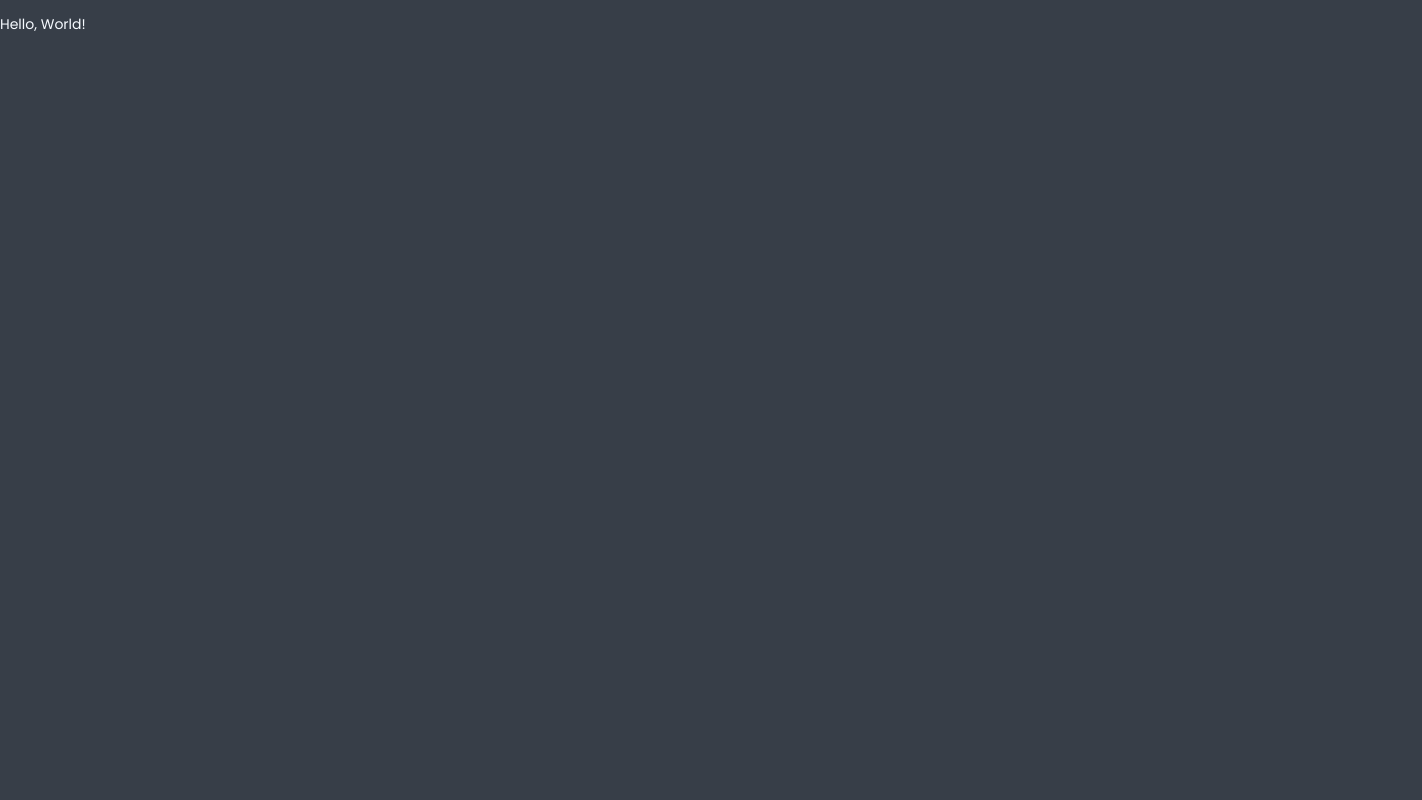
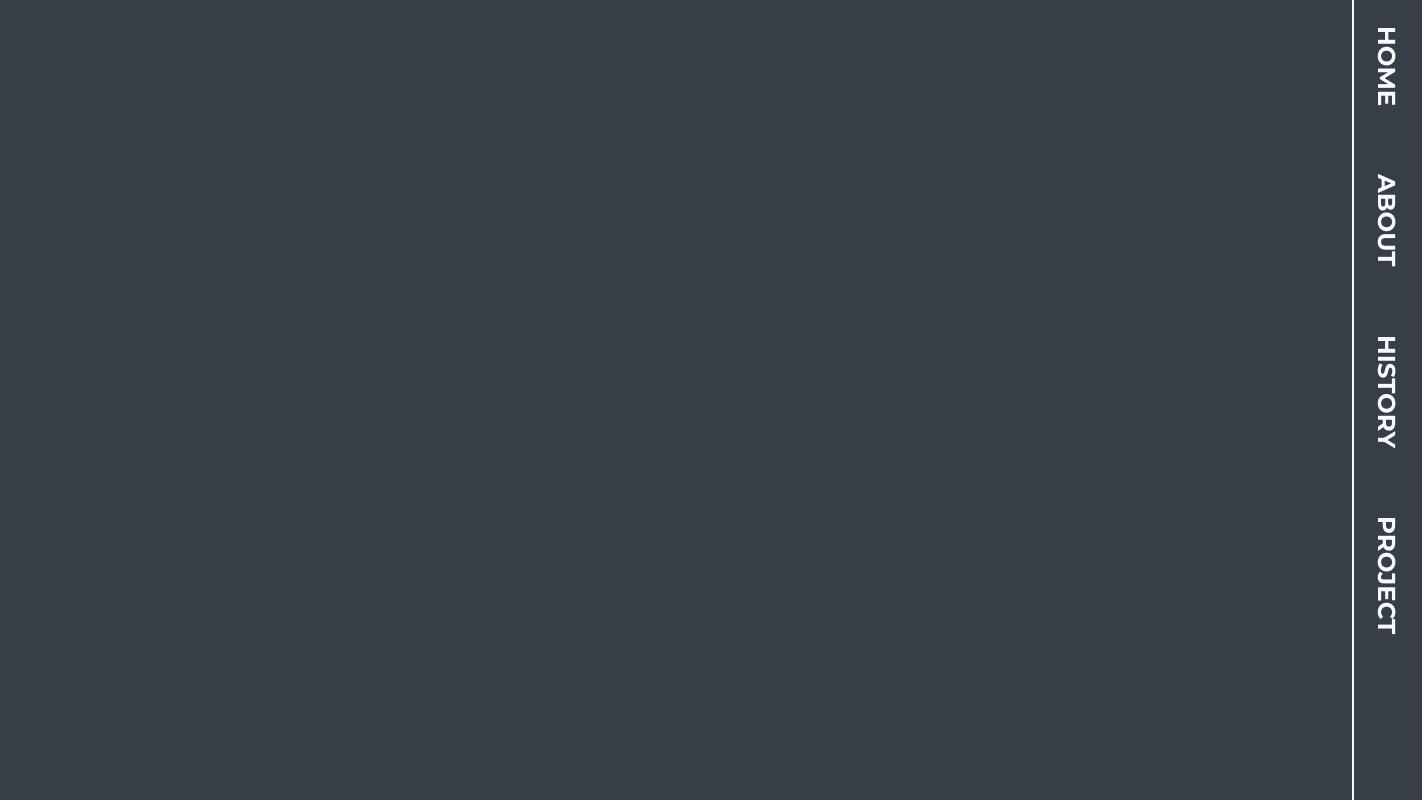
Before and after one commit to Jaggernaute/porfolio, a Vue app: page / in a window 1280 px wide. Shown: the top 800 px of the page, 1422 px wide, since content can reach past the window. Built offline with nearby package versions, Linux system fonts and the light colour scheme.

Commit message:
:sparkles: Adding basic header

```diff
--- a/src/App.vue
+++ b/src/App.vue
@@ -1,8 +1,17 @@
 <template>
-  <p>Hello, World!</p>
+  <the-header />
+  <main class="main"></main>
 </template>
 
-<script></script>
+<script>
+import TheHeader from "@/components/TheHeader";
+
+export default {
+  components: {
+    TheHeader,
+  },
+};
+</script>
 
 <style lang="scss">
 :root {
@@ -21,6 +30,18 @@ body {
   font-size: 14px;
 }
 
+#app {
+	position: relative;
+  width: 1422px;
+  margin: 0 auto;
+}
+
+.main {
+  min-height: 200vh;
+  border-right: 2px solid var(--color-elment);
+  width: calc(100% - 70px);
+}
+
 a {
   color: inherit;
   text-decoration: none;
--- /dev/null
+++ b/src/components/TheHeader.vue
@@ -0,0 +1,63 @@
+<template>
+  <header class="header">
+    <div class="header__hamburger"></div>
+    <nav class="header__nav">
+      <ul class="header__nav__list">
+        <li class="header__nav__item">
+          <a class="header__nav__link" href="#">home</a>
+        </li>
+        <li class="header__nav__item">
+          <a class="header__nav__link" href="#">about</a>
+        </li>
+        <li class="header__nav__item">
+          <a class="header__nav__link" href="#">history</a>
+        </li>
+        <li class="header__nav__item">
+          <a class="header__nav__link" href="#">project</a>
+        </li>
+      </ul>
+    </nav>
+  </header>
+</template>
+
+<script>
+export default {
+  name: "TheHeader",
+};
+</script>
+
+<style lang="scss" scoped>
+.header {
+  position: absolute;
+  right: 0;
+  width: 70px;
+
+  &__nav {
+    position: fixed;
+    width: 70px;
+    top: 26px;
+
+    &__list {
+      display: flex;
+      flex-direction: column;
+      list-style: none;
+      align-items: center;
+      gap: 68px;
+
+      height: 80vh;
+      margin: 0;
+      padding: 0;
+    }
+
+    &__item {
+      text-transform: uppercase;
+
+      font-size: 1.75em;
+      font-family: "Montserrat", sans-serif;
+
+      writing-mode: vertical-rl;
+      text-orientation: mixed;
+    }
+  }
+}
+</style>
```
